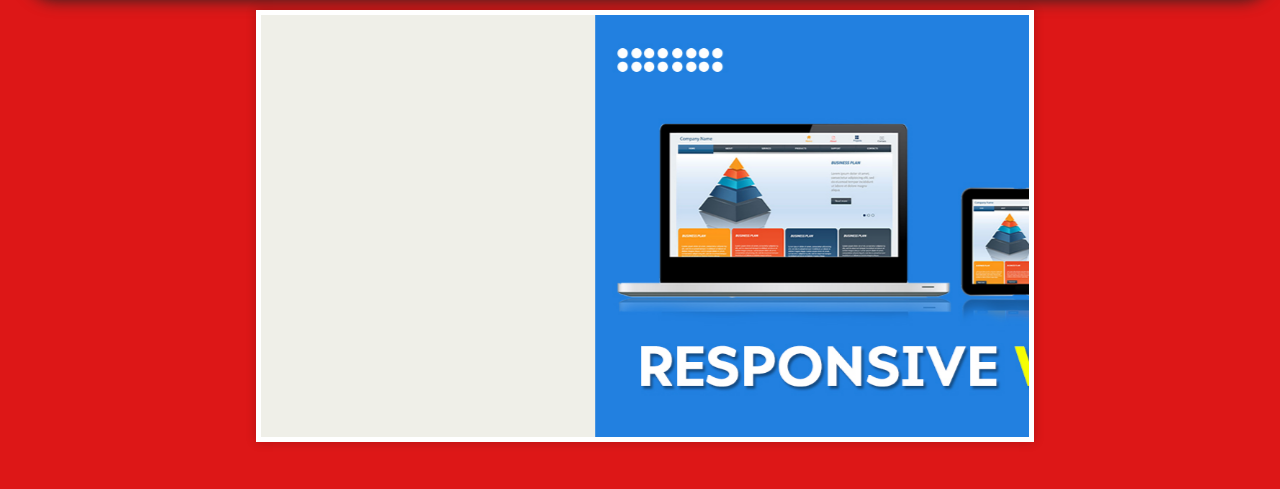
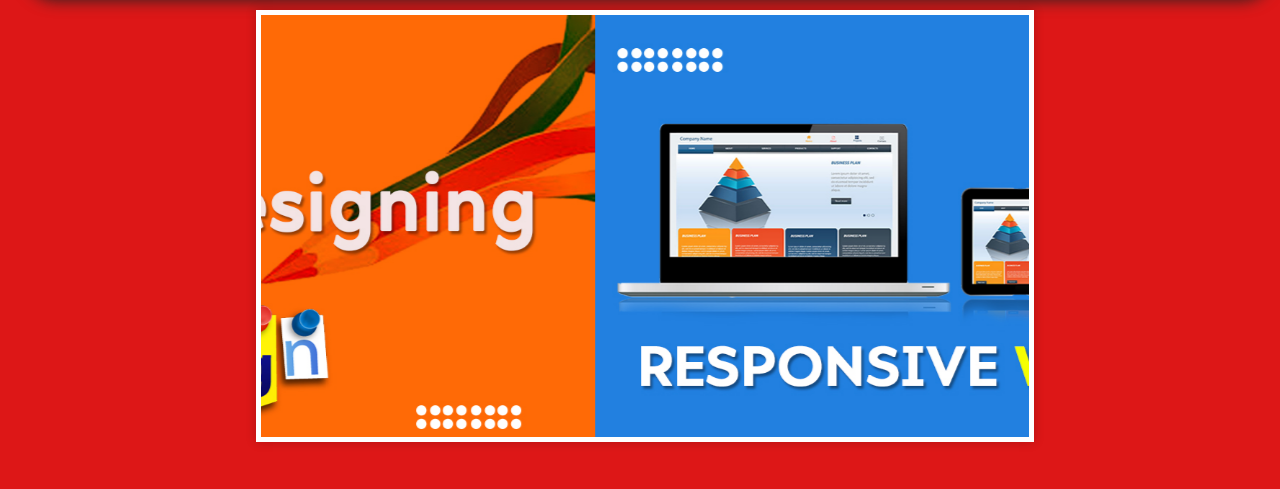
Before and after one commit to dkdesigners98/dkdesigners, a plain HTML site: page index.html in a window 1280 px wide. Shown: the part 73-562 px from the top of the page. Drawn offline with nearby package versions, Linux system fonts and the light colour scheme; a script that the page names is missing; files whose address does not match are found by name.

Commit message:
Update index.html

```diff
--- a/index.html
+++ b/index.html
@@ -267,7 +267,7 @@
     background-size: cover;
   }
   .s-wrap .s-item-1 {
-    background-image: url("designing_banner.jpg");
+    background-image: url("image/designing_banner.jpg");
   }
   .s-wrap .s-item-2 {
     background-image: url("website_banner.jpg");
```
